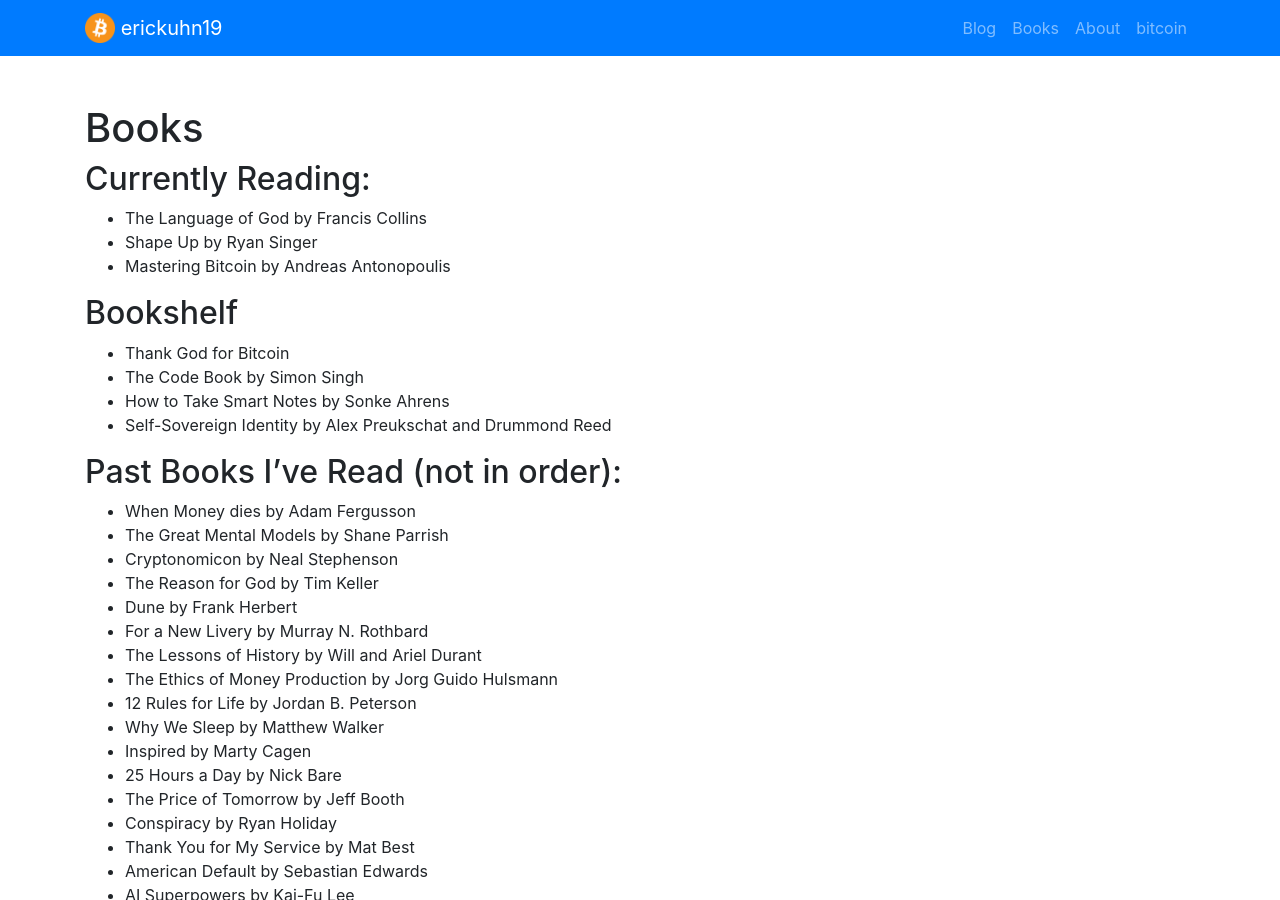
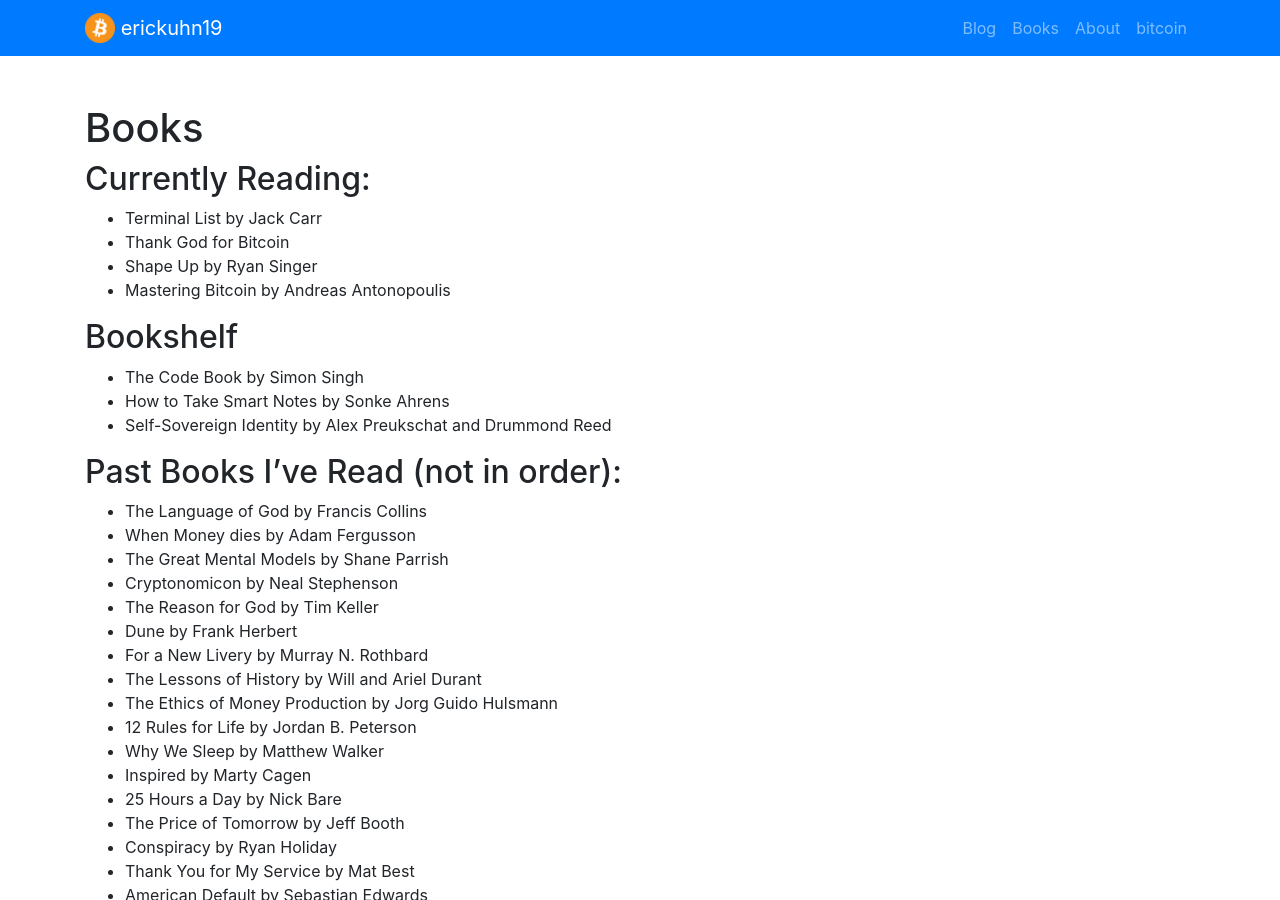
Before and after one commit to erickuhn19/erickuhn19.com, a Jekyll site: the page built from pages/books.md, in a window 1280 px wide and 900 px high. Built offline with Jekyll 4.4.1, drawn with Linux system fonts in a browser that asks for light colours.

Commit message:
Update books.md

```diff
--- a/pages/books.md
+++ b/pages/books.md
@@ -6,17 +6,18 @@ permalink: /books
 # Books
 
 ## Currently Reading:
-* The Language of God by Francis Collins
+* Terminal List by Jack Carr
+* Thank God for Bitcoin
 * Shape Up by Ryan Singer
 * Mastering Bitcoin by Andreas Antonopoulis
 
 ## Bookshelf
-* Thank God for Bitcoin
 * The Code Book by Simon Singh
 * How to Take Smart Notes by Sonke Ahrens
 * Self-Sovereign Identity by Alex Preukschat and Drummond Reed
 
 ## Past Books I've Read (not in order):
+* The Language of God by Francis Collins
 * When Money dies by Adam Fergusson
 * The Great Mental Models by Shane Parrish
 * Cryptonomicon by Neal Stephenson
```
